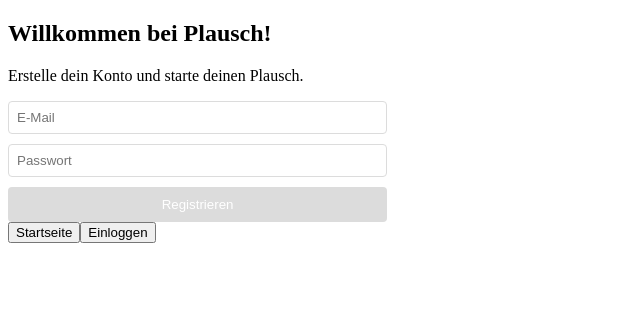
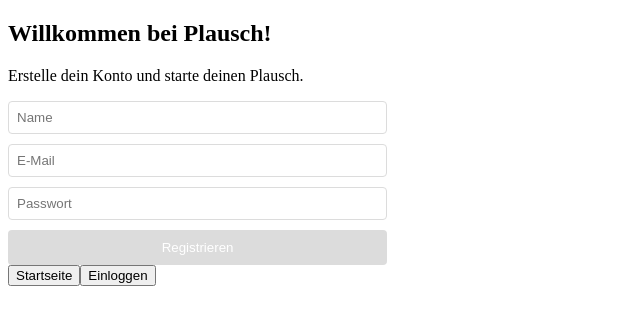
Before and after one commit to tommyngo98/se-frontend, an Angular app: page /register in a window 1280 px wide. Shown: the top 324 px of the page, without its empty margins (0-640 px from the left). Built offline with nearby package versions, Linux system fonts and the light colour scheme.

Commit message:
chore: use correct /register endpoint

```diff
--- a/src/app/presentation/pages/register/register.component.ts
+++ b/src/app/presentation/pages/register/register.component.ts
@@ -13,8 +13,8 @@ import { InputFormComponent } from "../../ui-components/input-form/input-form.co
 export class RegisterComponent {
   public constructor(private registerService: RegisterService) {}
 
-  public register($event: { email: string; password: string }): void {
-    this.registerService.register($event.email, $event.password)
+  public register($event: { name: string, email: string; password: string }): void {
+    this.registerService.register($event.name, $event.email, $event.password)
       .then(response => {
         console.log(response);
       })
--- a/src/app/presentation/ui-components/input-form/input-form.component.html
+++ b/src/app/presentation/ui-components/input-form/input-form.component.html
@@ -3,6 +3,17 @@
     (submit)="onSubmit()"
     class="form"
   >
+    <div>
+      <input class="form__input" placeholder="Name" id="name" type="text" formControlName="name" />
+
+      @if (name?.invalid && name?.dirty) {
+        <div class="form__error">
+          @if (name?.errors?.['required']) {
+            <span>Name ist erforderlich.</span>
+          }
+        </div>
+      }
+    </div>
     <div>
       <input class="form__input" placeholder="E-Mail" id="email" type="email" formControlName="email" />
 
--- a/src/app/presentation/ui-components/input-form/input-form.component.ts
+++ b/src/app/presentation/ui-components/input-form/input-form.component.ts
@@ -15,10 +15,11 @@ export class InputFormComponent {
   public actionType = input.required<'Anmelden' | 'Registrieren'>();
 
   @Output()
-  public formSubmit = new EventEmitter<{ email: string; password: string }>();
+  public formSubmit = new EventEmitter<{ name: string, email: string; password: string }>();
 
   public constructor(private fb: FormBuilder) {
     this.form = this.fb.group({
+      name: ['', [Validators.required]],
       email: ['', [Validators.required, Validators.email]],
       password: ['', [Validators.required, Validators.minLength(6)]]
     });
@@ -26,6 +27,10 @@ export class InputFormComponent {
 
   get email() {
     return this.form.get('email');
+  }
+
+  get name() {
+    return this.form.get('name');
   }
 
   get password() {
--- a/src/app/services/register.service.ts
+++ b/src/app/services/register.service.ts
@@ -7,10 +7,9 @@ import api from '../utils/api';
 export class RegisterService {
   constructor() {}
 
-  public async register(email: string, password: string): Promise<any> {
+  public async register(name: string, email: string, password: string): Promise<any> {
     try {
-      // TODO: Richtigen Endpunkt nutzen
-      return (await api.post(`/api/data`, {email, password})).data;
+      return (await api.post(`/api/user/register`, {displayed_name: name, email, password})).data;
     } catch (error) {
       console.error('Registrierungsfehler:', error);
       throw error;
```
